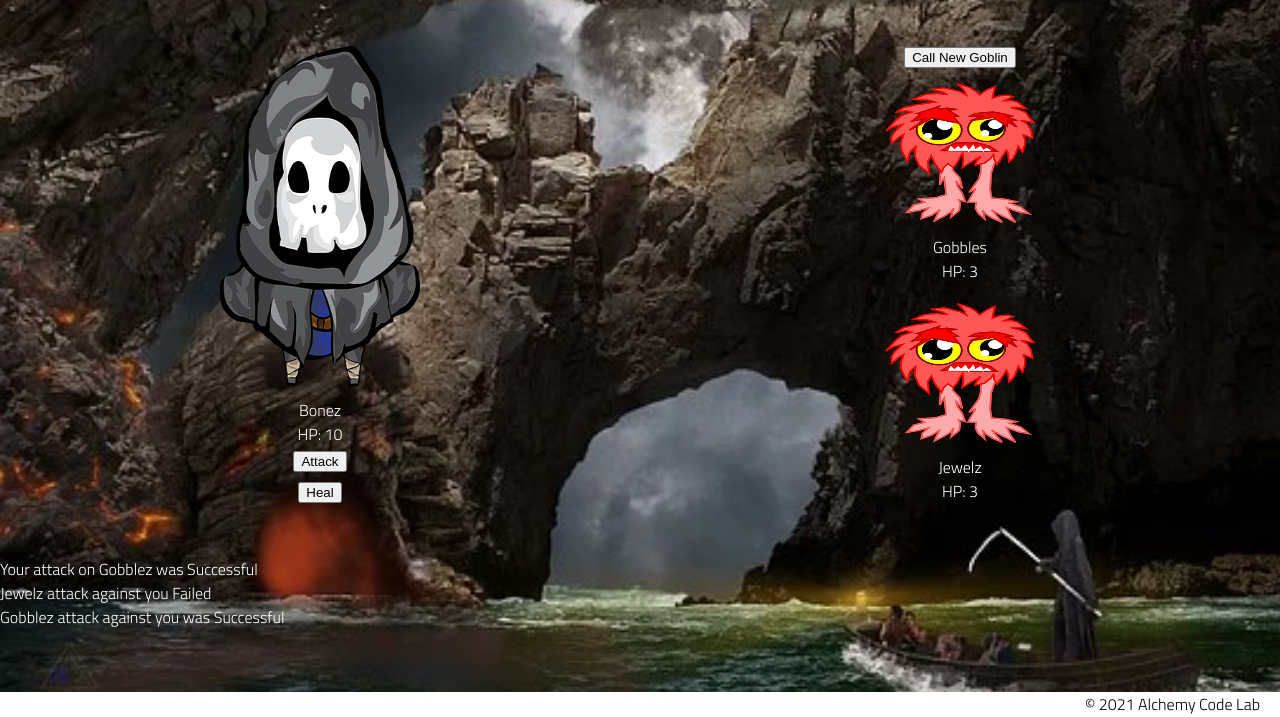
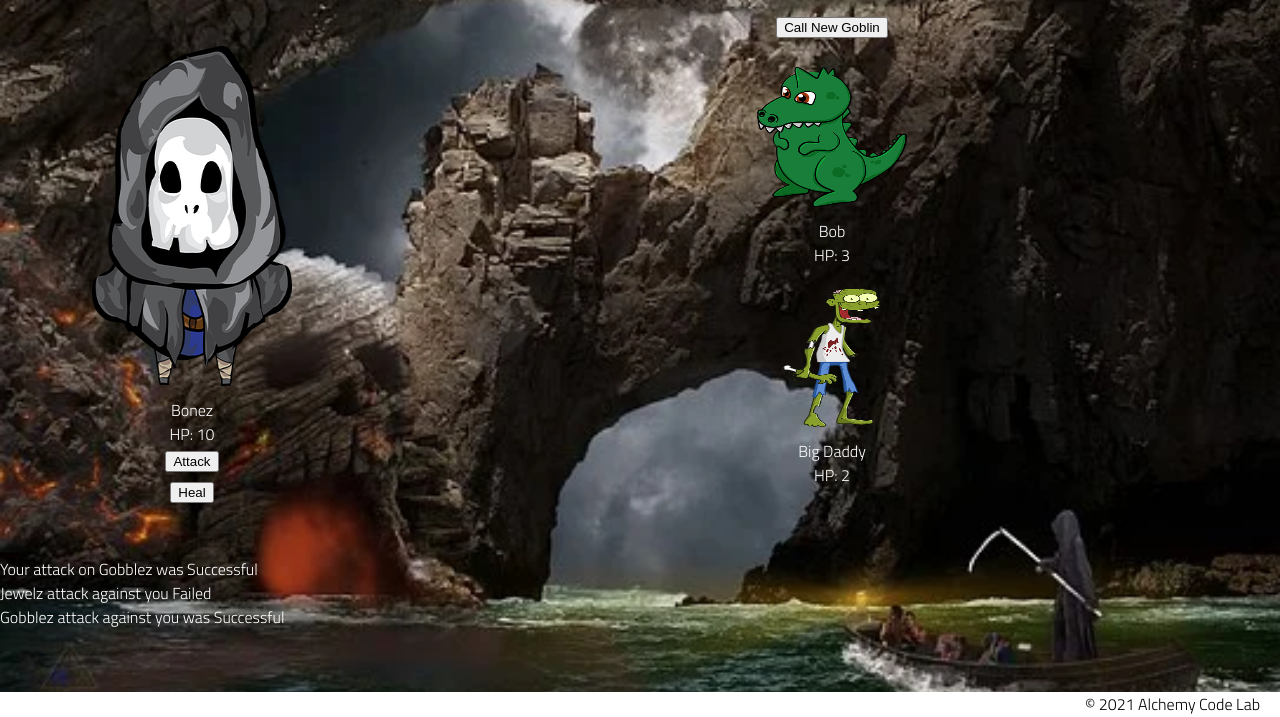
Before and after one commit to CadillacJack42/goblin-attack, a plain HTML site: page index.html in a window 1280 px wide. Shown: the part 83-800 px from the top of the page. Drawn offline with Linux system fonts and the light colour scheme.

Commit message:
Saving progress. generate/display/kil goblins functional

```diff
--- a/app.js
+++ b/app.js
@@ -1,8 +1,107 @@
 // import functions and grab DOM elements
+import { goblinArray } from './goblins.js';
+
+const goblinContainer = document.getElementById('goblin-container');
+
+const newGoblinBtn = document.getElementById('new-goblin-button');
+
 
 // let state
+const currentGoblins = [];
 
-// set event listeners
-  // get user input
-  // use user input to update state
-  // update DOM to reflect the new state
+const deadGoblins = 0;
+
+newGoblinBtn.addEventListener('click', () => {
+    const nextGoblin = makeNewGoblin();
+    const newGoblinEl = renderGoblin(nextGoblin);
+    goblinContainer.append(newGoblinEl);
+});
+
+const pageLoad = () => {
+    for (let i = 0; i < 2; i++) {
+        const nextGoblin = makeNewGoblin();
+        const newGoblinEl = renderGoblin(nextGoblin);
+        goblinContainer.append(newGoblinEl);
+    }
+};
+
+const renderStateChange = () => {
+    goblinContainer.textContent = '';
+    for (const goblin of currentGoblins) {
+        const newGoblinEl = renderGoblin(goblin);
+        goblinContainer.append(newGoblinEl);
+        if (goblin.hp === 0) {
+            killGoblin(goblin);
+        }
+    }
+};
+
+const listenerGenerator = (holder, newGoblin) => {
+    holder.style.cursor = 'pointer';
+
+    holder.addEventListener('click', () => {
+        let hitCheck;
+        newGoblin.hp > 0 ? hitCheck = Math.random() : hitCheck = 0;
+        if (hitCheck >= .5) {
+            newGoblin.hp--;
+            renderStateChange();
+        }
+    });
+};
+
+const renderGoblin = (newGoblin) => {
+    const holder = document.createElement('div');
+    const nameEl = document.createElement('p');
+    const hpEl = document.createElement('p');
+
+    holder.classList.add('goblin-pane');
+    holder.setAttribute('id', `${newGoblin.id}`);
+
+    nameEl.classList.add('goblin-stats');
+    nameEl.classList.add('goblin-name');
+    nameEl.setAttribute('id', `${newGoblin.id}-name`);
+
+    hpEl.classList.add('goblin-stats');
+    hpEl.classList.add('goblin-hp');
+    hpEl.setAttribute('id', `${newGoblin.id}-hp`);
+
+    nameEl.textContent = newGoblin.name;
+    hpEl.textContent = `HP: ${newGoblin.hp}`;
+    holder.append(nameEl, hpEl);
+    holder.style.backgroundImage = `url(${newGoblin.image})`;
+
+    listenerGenerator(holder, newGoblin);
+
+    return holder;
+
+};
+
+const makeNewGoblin = () => {
+    const newGoblin = goblinArray[Math.ceil(Math.random() * 9)];
+
+    let goblinTracker = currentGoblins.length + 1;
+    console.log(goblinTracker);
+
+    const goblinCopy = {
+        ...newGoblin,
+    };
+
+    goblinCopy.id = `goblin-${goblinTracker}`;
+
+    const hpNum = Math.ceil(Math.random() * 4);
+
+    goblinCopy.hp = hpNum;
+
+    currentGoblins.push(goblinCopy);
+
+    return goblinCopy;
+};
+
+const killGoblin = (goblin) => {
+    const deadGoblin = document.getElementById(goblin.id);
+    deadGoblin.style.pointerEvents = 'none';
+    deadGoblin.style.opacity = '.2';
+};
+
+
+pageLoad();
--- /dev/null
+++ b/goblins.js
@@ -0,0 +1,62 @@
+export const goblinArray = [
+    {
+        name: 'George',
+        hp: Math.ceil(Math.random() * 4),
+        image: './assets/enemies/enemy-1.jpeg',
+        id: undefined
+    },
+    {
+        name: 'Fred',
+        hp: Math.ceil(Math.random() * 4),
+        image: './assets/enemies/enemy-2.jpeg',
+        id: undefined
+    },
+    {
+        name: 'Billy',
+        hp: Math.ceil(Math.random() * 4),
+        image: './assets/enemies/enemy-3.jpeg',
+        id: undefined
+    },
+    {
+        name: 'Bob',
+        hp: Math.ceil(Math.random() * 4),
+        image: './assets/enemies/enemy-4.jpeg',
+        id: undefined
+    },
+    {
+        name: 'Courage',
+        hp: Math.ceil(Math.random() * 4),
+        image: './assets/enemies/enemy-5.jpeg',
+        id: undefined
+    },
+    {
+        name: 'Thug life',
+        hp: Math.ceil(Math.random() * 4),
+        image: './assets/enemies/enemy-6.jpeg',
+        id: undefined
+    },
+    {
+        name: 'Jerk face',
+        hp: Math.ceil(Math.random() * 4),
+        image: './assets/enemies/enemy-7.jpeg',
+        id: undefined
+    },
+    {
+        name: 'Punch head',
+        hp: Math.ceil(Math.random() * 4),
+        image: './assets/enemies/enemy-8.jpeg',
+        id: undefined
+    },
+    {
+        name: 'Sir sure',
+        hp: Math.ceil(Math.random() * 4),
+        image: './assets/enemies/enemy-9.jpeg',
+        id: undefined
+    },
+    {
+        name: 'Big Daddy',
+        hp: Math.ceil(Math.random() * 4),
+        image: './assets/enemies/enemy-10.jpeg',
+        id: undefined
+    }
+];
--- a/index.html
+++ b/index.html
@@ -25,15 +25,13 @@
                 <button id="attack" class="btns">Heal</button>
             </div>
             <div id="right">
-                <button id="new-goblin-button" class="btns">Call New Goblin</button>
-                <div class="goblin-pane" id="goblin-1">
-                    <p class="goblin-stats goblin-name" id="goblin-1-name">Gobbles</p>
-                    <p class="goblin-stats goblin-hp" id="goblin-1-hp">HP: <span>3</span></p>
+                <div id="button-container">
+                    <button id="new-goblin-button" class="btns">Call New Goblin</button>
                 </div>
-                <div class="goblin-pane" id="goblin-2">
-                    <p class="goblin-stats goblin-name" id="goblin-2-name">Jewelz</p>
-                    <p class="goblin-stats goblin-hp" id="goblin-2-hp">HP: <span>3</span></p>
+                <div id="goblin-container">
+
                 </div>
+
             </div>
             <div id=bottom>
                 <p>Your attack on Gobblez was Successful</p>
--- a/styles/style.css
+++ b/styles/style.css
@@ -94,7 +94,7 @@ footer {
     height: 100vh;
     width: 100vw;
     display: grid;
-    grid-template-columns: 1fr 1fr;
+    grid-template-columns: 30% 1fr;
     grid-template-rows: 10% 70% 20%;
     background-image: url('../assets/dungeon.jpeg');
     background-repeat: no-repeat;
@@ -123,11 +123,27 @@ footer {
 
 #right {
     display: flex;
+    flex-wrap: wrap;
+    overflow-wrap: normal;
     flex-direction: column;
     justify-content: center;
     align-items: center;
     grid-column: 2;
     grid-row: 2;
+
+}
+
+#goblin-container {
+    display: flex;
+    flex-wrap: wrap;
+    overflow-wrap: normal;
+    flex-direction: column;
+    justify-content: center;
+    align-items: center;
+    max-height: 100%;
+    width: 100%;
+    /* grid-column: 2;
+    grid-row: 2; */
 }
 
 #bottom {
@@ -164,7 +180,6 @@ footer {
     min-width: 150px;
     min-height: 200px;
     margin: 10px 0;
-    background-image: url('../assets/enemies/enemy-1.jpeg');
     background-size: 150px 140px;
     background-repeat: no-repeat;
 }
@@ -179,3 +194,9 @@ footer {
 .btns {
     margin: 5px 0;
 }
+
+#button-container {
+    justify-self: center;
+    position: absolute;
+    top: 95px;
+}
```
